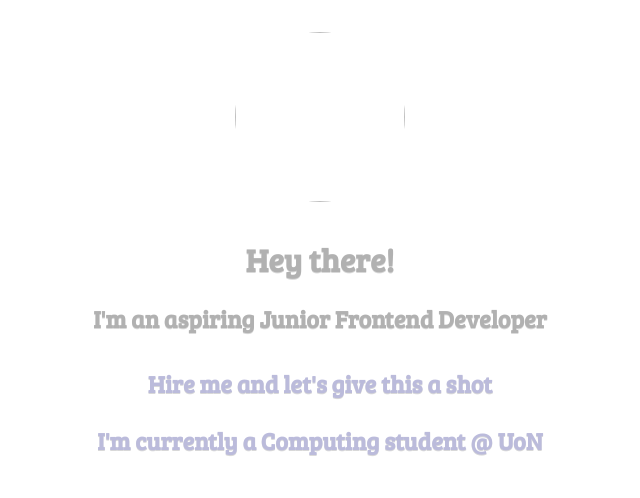
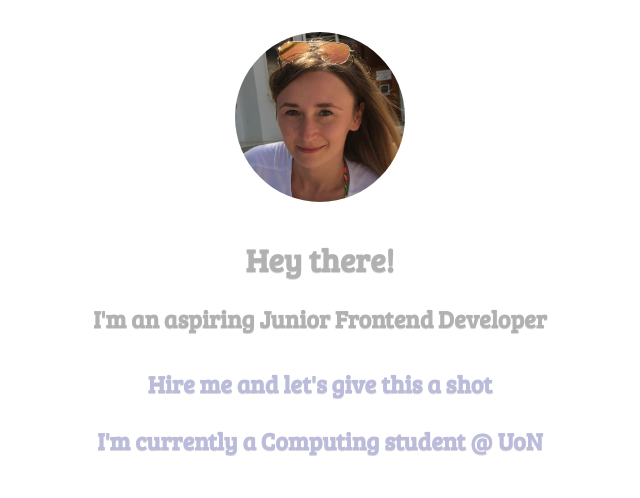
Before and after one commit to SabinaMuskietorz/java_portfolio, a plain HTML site: page index.html in a window 1280 px wide. Shown: the top 498 px of the page, without its empty margins (320-960 px from the left). Drawn offline with Linux system fonts and the light colour scheme.

Commit message:
first commit

```diff
--- a/index.html
+++ b/index.html
@@ -13,7 +13,7 @@
 </head>
 <body>
     <p class="container-fluid">
-        <div class="circles"><img src="images/pic2.jpg" id="profilePic">
+        <div class="circles"><img src="pic2.jpg" id="profilePic">
         </div>
         <header>
             <h1>Hey there! </h1>
--- a/main.js
+++ b/main.js
@@ -1,11 +1,11 @@
 /* MAIN.JS */
 
 function changePic() {
-  document.getElementById("profilePic").src = "images/portfolio21new.jpg";
+  document.getElementById("profilePic").src = "portfolio21new.jpg";
 }
 
 function normalPic() {
-  document.getElementById("profilePic").src = "images/pic2.jpg";
+  document.getElementById("profilePic").src = "pic2.jpg";
 }
 
 
--- a/style.css
+++ b/style.css
@@ -14,8 +14,8 @@ header {
     width: 170px;
     height: 170px;
     border-radius: 100%;
-    background: url(images/pic2.jpg) no-repeat;
-    background: url(images/portfoliopic21new.jpg) no-repeat;
+    background: url(pic2.jpg) no-repeat;
+    background: url(portfoliopic21new.jpg) no-repeat;
 }
 
 .circles {
```
